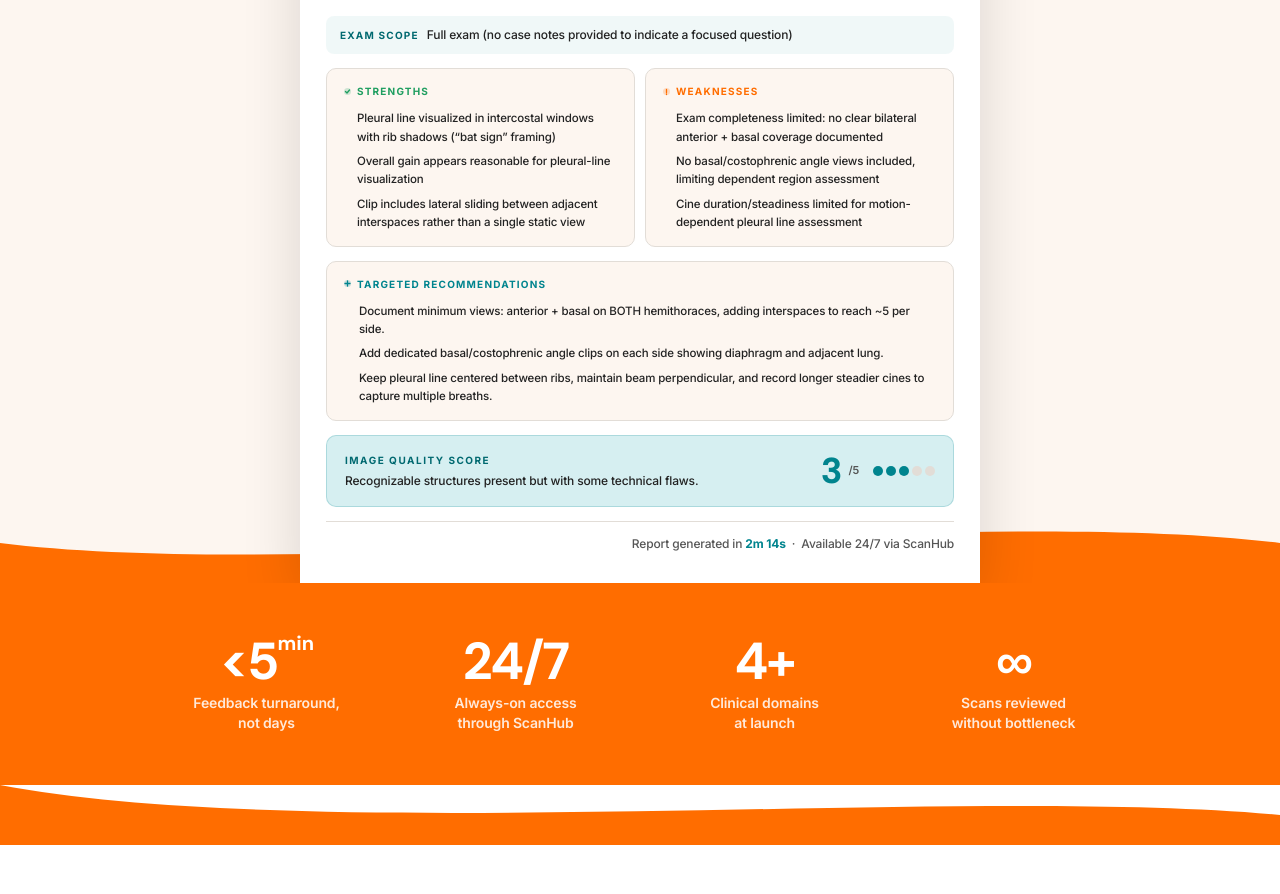
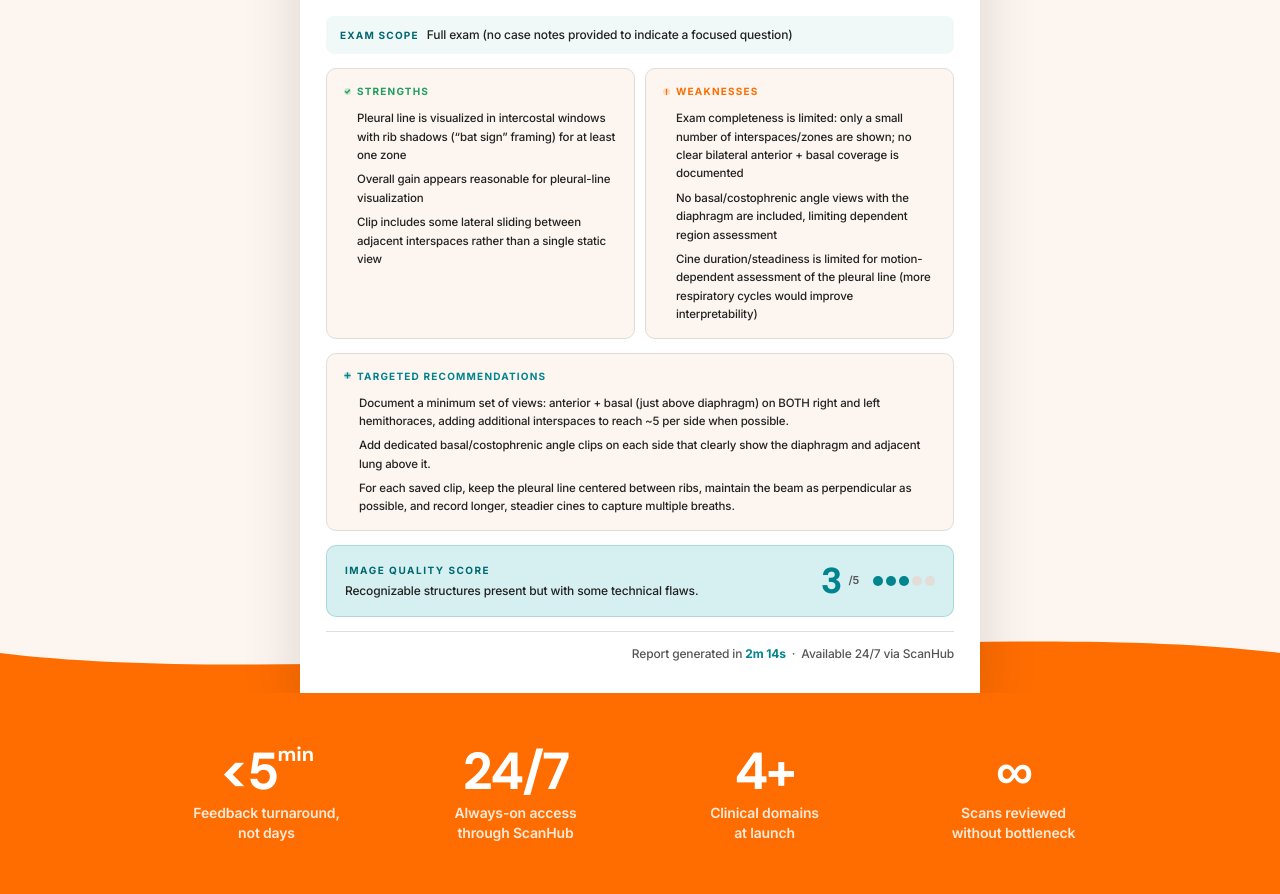
Before and after one commit to GUSIREPO/instantreview, a Next.js app: page / in a window 1280 px wide. Shown: the part 1061-1955 px from the top of the page. Built offline with nearby package versions, Linux system fonts and the light colour scheme.

Commit message:
update hero sample report text to match full production report

```diff
--- a/src/app/page.tsx
+++ b/src/app/page.tsx
@@ -125,9 +125,9 @@ export default function Home() {
                   Strengths
                 </div>
                 <ul style={{ fontFamily: "var(--f-body)", fontSize: 11.5, fontWeight: 500, color: "var(--gray)", lineHeight: 1.6, paddingLeft: 14, margin: 0 }}>
-                  <li style={{ marginBottom: 6 }}>Pleural line visualized in intercostal windows with rib shadows (&ldquo;bat sign&rdquo; framing)</li>
+                  <li style={{ marginBottom: 6 }}>Pleural line is visualized in intercostal windows with rib shadows (&ldquo;bat sign&rdquo; framing) for at least one zone</li>
                   <li style={{ marginBottom: 6 }}>Overall gain appears reasonable for pleural-line visualization</li>
-                  <li>Clip includes lateral sliding between adjacent interspaces rather than a single static view</li>
+                  <li>Clip includes some lateral sliding between adjacent interspaces rather than a single static view</li>
                 </ul>
               </div>
               <div style={{ background: "var(--cream)", borderRadius: 10, padding: "14px 16px", border: "1px solid var(--gray-light)" }}>
@@ -136,9 +136,9 @@ export default function Home() {
                   Weaknesses
                 </div>
                 <ul style={{ fontFamily: "var(--f-body)", fontSize: 11.5, fontWeight: 500, color: "var(--gray)", lineHeight: 1.6, paddingLeft: 14, margin: 0 }}>
-                  <li style={{ marginBottom: 6 }}>Exam completeness limited: no clear bilateral anterior + basal coverage documented</li>
-                  <li style={{ marginBottom: 6 }}>No basal/costophrenic angle views included, limiting dependent region assessment</li>
-                  <li>Cine duration/steadiness limited for motion-dependent pleural line assessment</li>
+                  <li style={{ marginBottom: 6 }}>Exam completeness is limited: only a small number of interspaces/zones are shown; no clear bilateral anterior + basal coverage is documented</li>
+                  <li style={{ marginBottom: 6 }}>No basal/costophrenic angle views with the diaphragm are included, limiting dependent region assessment</li>
+                  <li>Cine duration/steadiness is limited for motion-dependent assessment of the pleural line (more respiratory cycles would improve interpretability)</li>
                 </ul>
               </div>
             </div>
@@ -150,9 +150,9 @@ export default function Home() {
                 Targeted Recommendations
               </div>
               <ol style={{ fontFamily: "var(--f-body)", fontSize: 11.5, fontWeight: 500, color: "var(--gray)", lineHeight: 1.6, paddingLeft: 16, margin: 0 }}>
-                <li style={{ marginBottom: 6 }}>Document minimum views: anterior + basal on BOTH hemithoraces, adding interspaces to reach ~5 per side.</li>
-                <li style={{ marginBottom: 6 }}>Add dedicated basal/costophrenic angle clips on each side showing diaphragm and adjacent lung.</li>
-                <li>Keep pleural line centered between ribs, maintain beam perpendicular, and record longer steadier cines to capture multiple breaths.</li>
+                <li style={{ marginBottom: 6 }}>Document a minimum set of views: anterior + basal (just above diaphragm) on BOTH right and left hemithoraces, adding additional interspaces to reach ~5 per side when possible.</li>
+                <li style={{ marginBottom: 6 }}>Add dedicated basal/costophrenic angle clips on each side that clearly show the diaphragm and adjacent lung above it.</li>
+                <li>For each saved clip, keep the pleural line centered between ribs, maintain the beam as perpendicular as possible, and record longer, steadier cines to capture multiple breaths.</li>
               </ol>
             </div>
 
```
